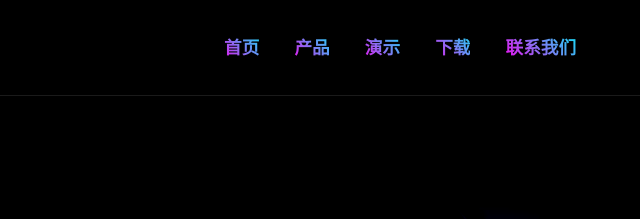
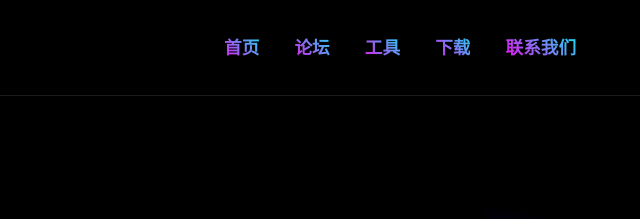
Before and after one commit to TronixJoker/Tronix, a plain HTML site: page index.html in a window 1280 px wide. Shown: the top 219 px of the page, 640-1280 px from the left. Drawn offline with Linux system fonts and the light colour scheme.

Commit message:
Update index.html

```diff
--- a/index.html
+++ b/index.html
@@ -453,13 +453,12 @@
         <div class="logo">Tronix</div>
         <div class="nav-links">
             <a href="index.html">首页</a>
-            <a href="products.html">产品</a>
-            <a href="demo.html">演示</a>
+            <a href="forum.html">论坛</a>
+            <a href="tools.html">工具</a>
             <a href="download.html">下载</a>
             <a href="联系我们.html">联系我们</a>
         </div>
     </nav>
-
     <!-- 主内容区 -->
     <section class="hero">
         <div class="hero-content animated" id="home">
```
